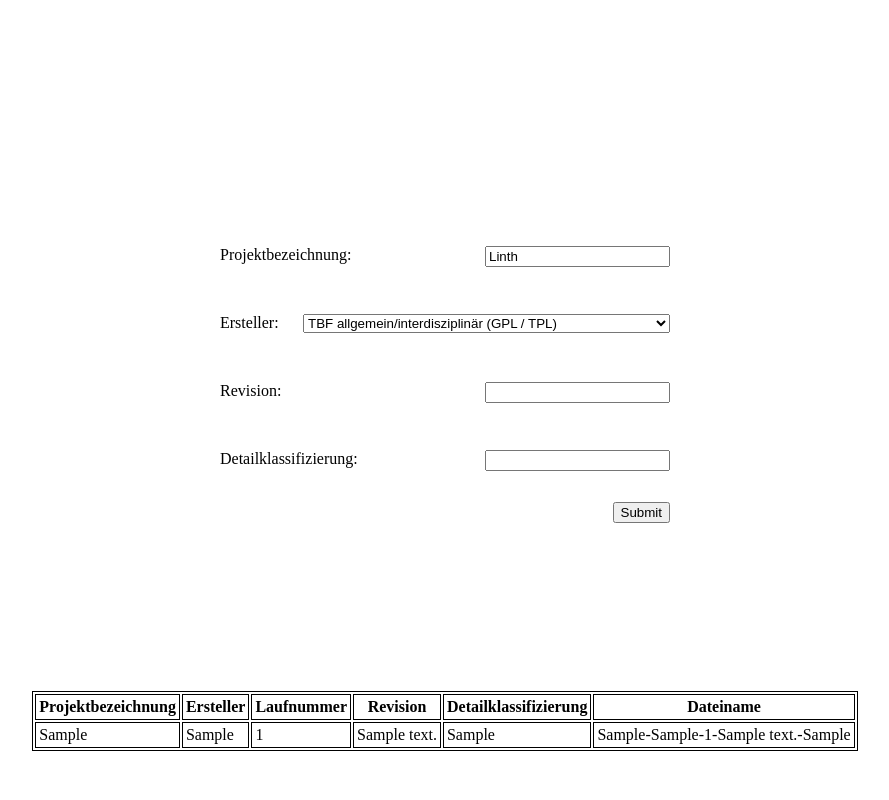
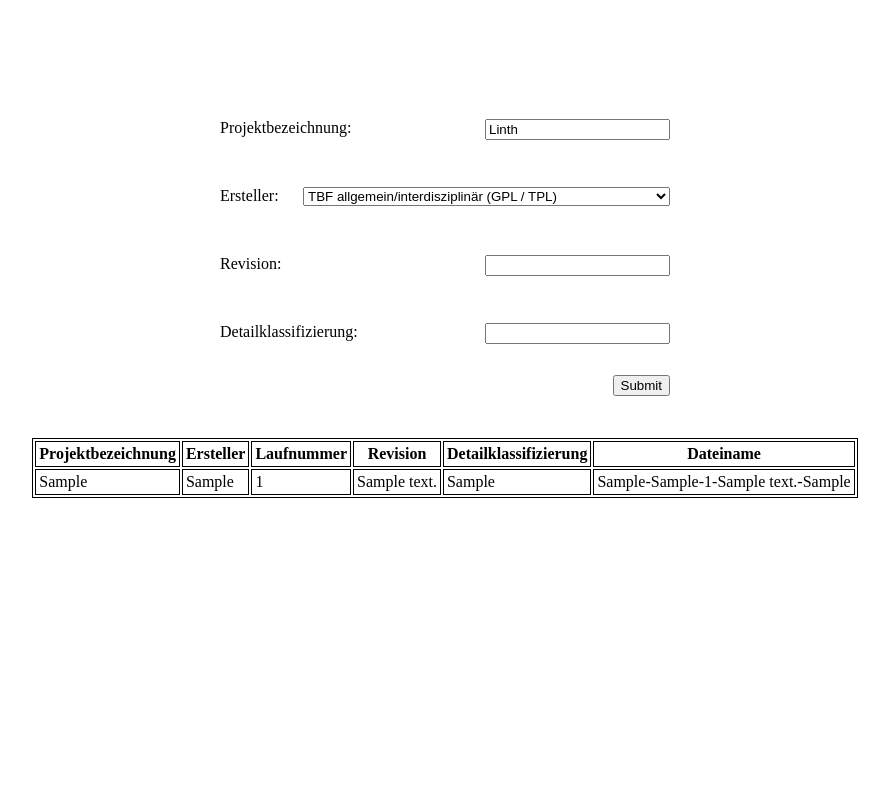
Before and after one commit to e-pallad/tbf_, a PHP site: page / in a window 1280 px wide. Shown: the whole page, without its empty margins (195-1084 px from the left). Run offline with PHP 8.4, Linux system fonts and the light colour scheme; tables that the repository leaves empty or names only in its code hold one stand-in row (values such as "Sample post").

Commit message:
changed the padding top and bottom of .form from 15% > 5%

```diff
--- a/index.php
+++ b/index.php
@@ -6,7 +6,7 @@
   </head>
   <style>
     .report, .overview {display: flex; justify-content: center; align-items: center;}
-    .form {max-width: 450px; margin: auto; padding: 15% 0;}
+    .form {max-width: 450px; margin: auto; padding: 5% 0;}
     input, select {float: right;}
     input::-webkit-outer-spin-button, input::-webkit-inner-spin-button {-webkit-appearance: none; margin: 0;}
     input[type=number] {-moz-appearance:textfield;}
```
